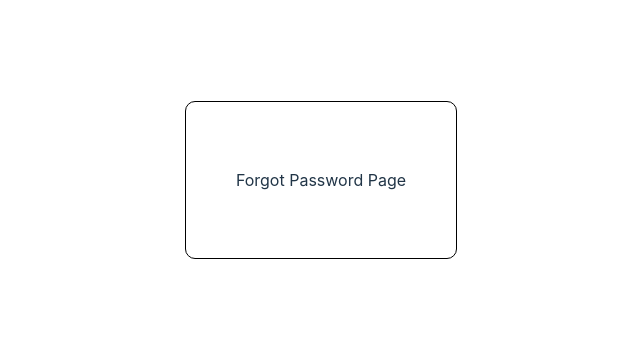
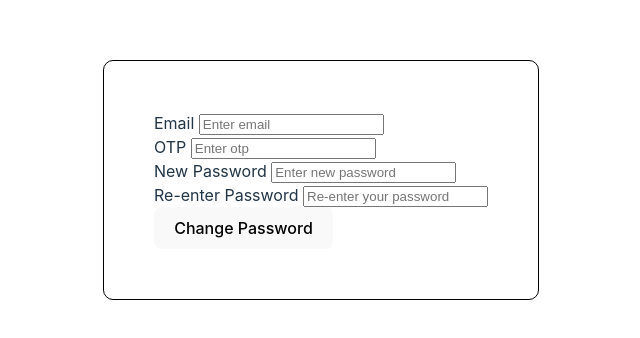
Before and after one commit to Aditya-Sharma-2002/chathub, a React (Vite) app in the folder frontend/: page /forgot in a window 1280 px wide. Shown: the part 220-558 px from the top of the page, without its empty margins (319-959 px from the left). Built offline with nearby package versions, Linux system fonts and the light colour scheme.

Commit message:
Advancement in forgot password page

```diff
--- a/frontend/src/user/Forgot.jsx
+++ b/frontend/src/user/Forgot.jsx
@@ -1,7 +1,36 @@
+import { useState, useEffect } from "react";
+
 function Forgot(){
+
+    const [email,setEmail] = useState('');
+    const [otp,setOtp] = useState();
+    const [password,setPassword] = useState('');
+    const [repassword,setRepassword] = useState('');
+    const [active,setActive] = useState(false);
+
+    useEffect(() => {
+        if (email.length > 0 && otp.length > 0 && password === repassword && password.length > 0) {
+            setActive(true);
+        } else {
+            setActive(false);
+        }
+    }, [email, otp, password, repassword]);
+
+    function handleSubmit(e){
+        e.preventDefault();
+        if(email.length != 0 && otp!= 0 && password === repassword)
+            setActive(true);
+    }
+
     return(
         <div className="container">
-            <p>Forgot Password Page</p>
+            <form onSubmit={handleSubmit}>
+                <label>Email <input type="email" placeholder="Enter email" onChange={(e) => setEmail(e.target.value)}/></label><br/>
+                <label>OTP <input type="number" placeholder="Enter otp" onChange={(e) => setOtp(e.target.value)}/></label><br/>
+                <label>New Password <input type="password" placeholder="Enter new password" onChange={(e) => setPassword(e.target.value)}/></label><br/>
+                <label>Re-enter Password <input type="password" placeholder="Re-enter your password" onChange={(e) => setRepassword(e.target.value)}/></label><br/>
+                <button disabled={active}>Change Password</button>
+            </form>
         </div>
     );
 }
```
